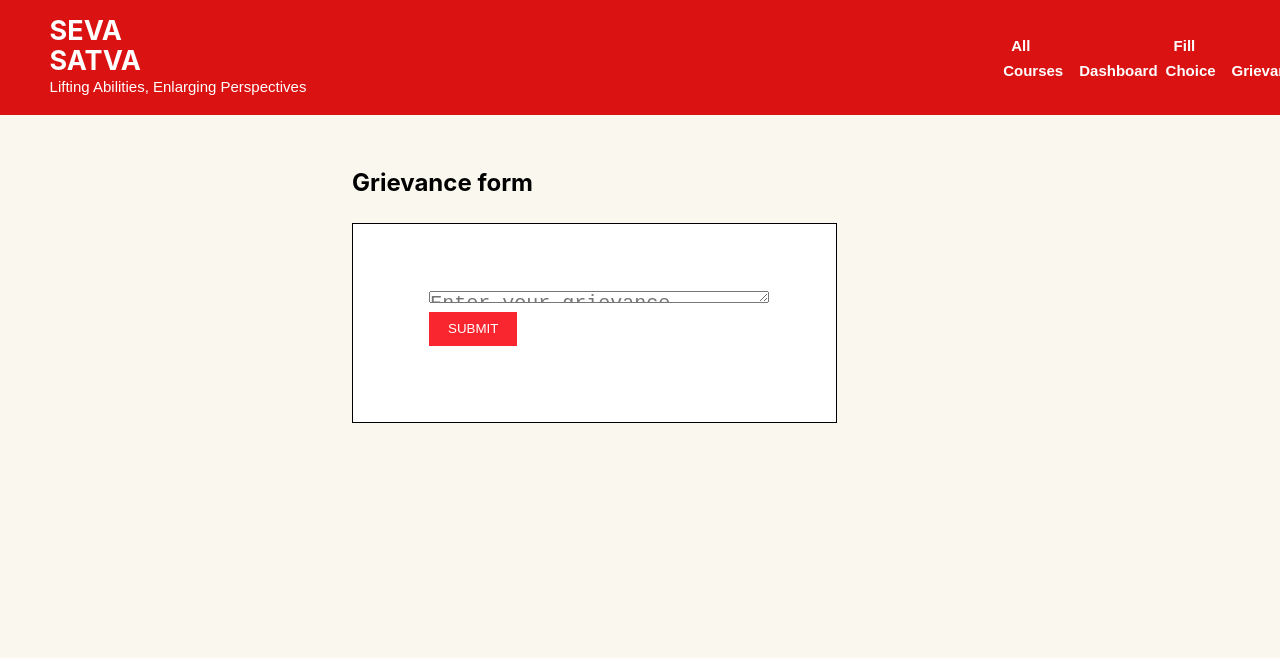
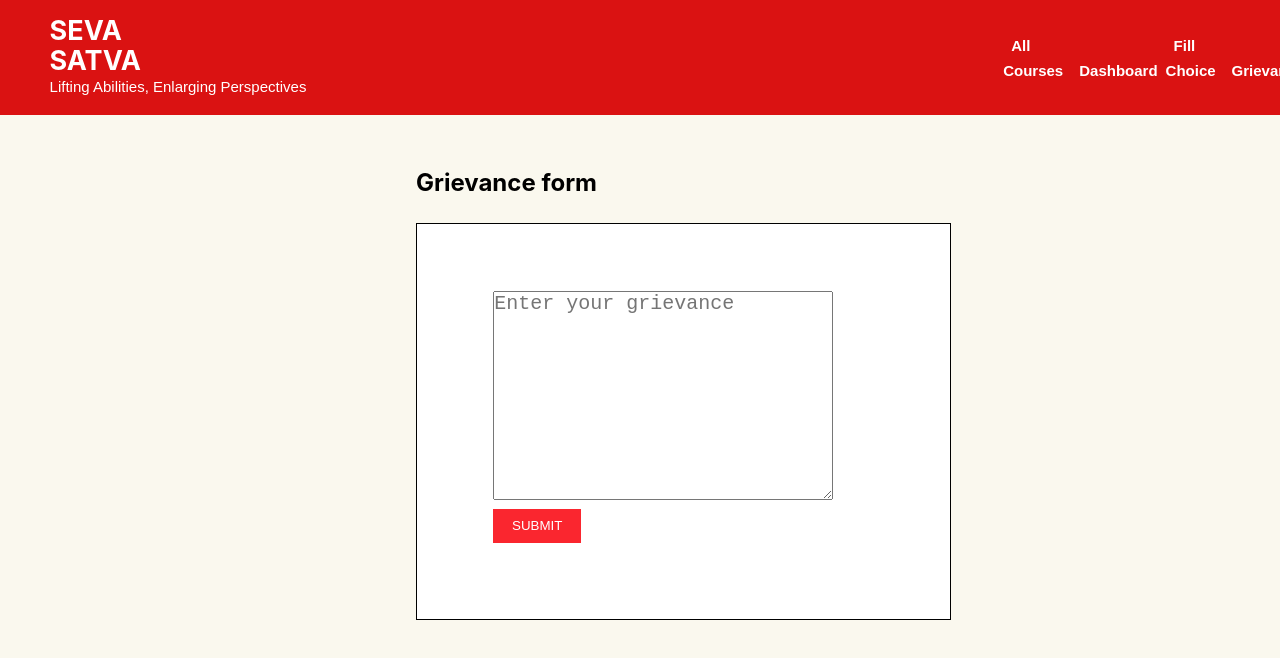
Before and after one commit to dewyani/Seva-Satva, a React (Vite) app: page /grievance in a window 1280 px wide. Shown: the top 658 px of the page. Built offline with nearby package versions, Linux system fonts and the light colour scheme; a web font is replaced by a local one.

Commit message:
fixed grievacnces css

```diff
--- a/src/App.css
+++ b/src/App.css
@@ -227,7 +227,6 @@
    font-family: 'Inter', sans-serif;
    color:black;
    height: 90%;
-   display: block;
    margin:  50px auto;
    /* border: 2px solid blue; */
 
@@ -236,19 +235,19 @@
 .grievance--form h4{
 
   font-size: 24px;
-  margin-left: 22rem;
+  margin-left: 26rem;
 
 }
 
 .grievance--div{
-    width:485px;
-    height: 200px;
+    width:535px;
+    height: 397px;
     background-color: white;
     border: 1px solid black;
-    margin: 22px;
+    margin: 22px 44px;
     display: flex;
     flex-direction: column;
-    margin-left: 22rem;
+    margin-left: 26rem;
     padding: 4.2rem;
 
 }
```
